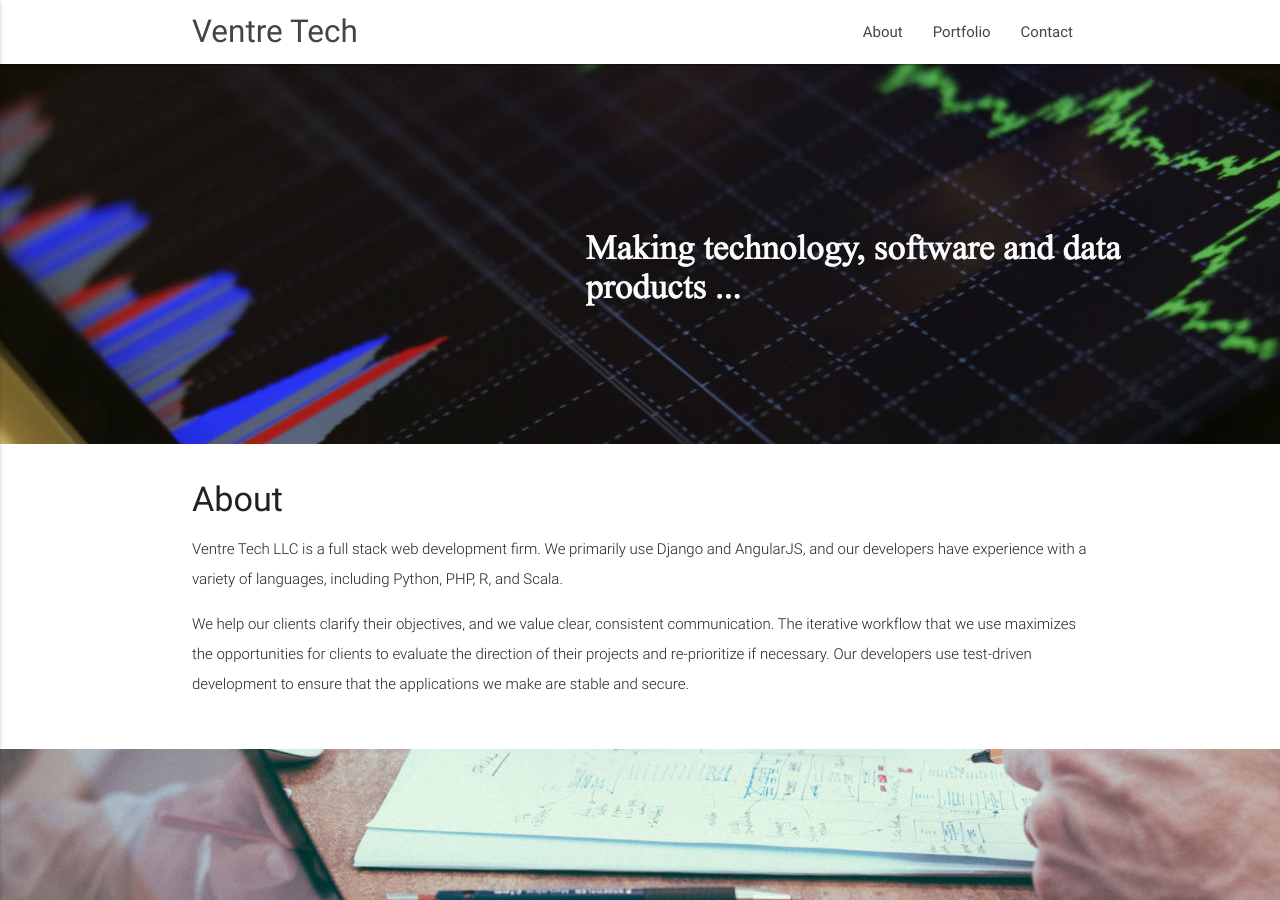
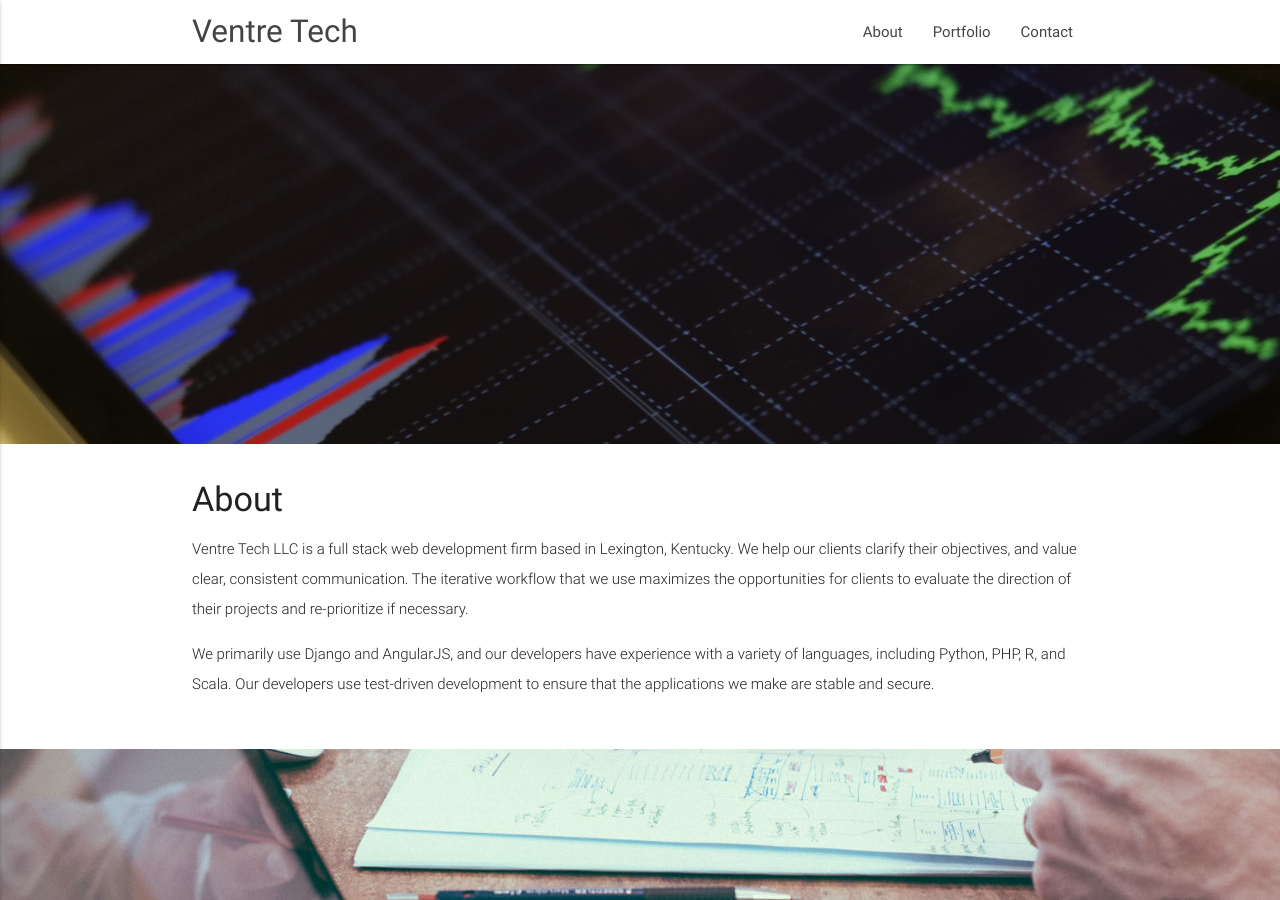
Before and after one commit to VentreTech/ventre_tech, a Jekyll site: the page built from index.html, in a window 1280 px wide and 900 px high. Built offline with Jekyll 4.4.1, drawn with Linux system fonts in a browser that asks for light colours; nearby versions of some CDN libraries; some of the changed text lies outside the part shown.

```diff
--- a/_includes/footer.html
+++ b/_includes/footer.html
@@ -1,13 +1,13 @@
 <footer class="page-footer grey lighten-2">
     <div class="container">
       <div class="row">
-        <div class="col l6 s12">
-          <h5>Company Bio</h5>
-          <p>We are a team of college students working on this project like it's our full time job. Any amount would help support and continue development on this project and is greatly appreciated.</p>
+        <!-- <div class="col l6 s12"> -->
+          <!-- <h5>Company Bio</h5>
+          <p>We are a team of college students working on this project like it's our full time job. Any amount would help support and continue development on this project and is greatly appreciated.</p> -->
 
 
-        </div>
-        <div class="col l3 s12">
+        <!-- </div> -->
+        <!-- <div class="col l3 s12"> -->
           <!-- <h5>Settings</h5>
           <ul>
             <li><a class="white-text" href="#!">Link 1</a></li>
@@ -15,21 +15,22 @@
             <li><a class="white-text" href="#!">Link 3</a></li>
             <li><a class="white-text" href="#!">Link 4</a></li>
           </ul> -->
-        </div>
-        <div class="col l3 s12">
-          <h5>Connect</h5>
-            <ul>
+        <!-- </div> -->
+        <div class="col s12">
+          Navigate:
+          <a href="#!"> Team</a> | <a href="#about"> About</a> | <a href="#portfolio">  Portfolio</a> | <a href="#contact"> Contact</a>
+            <!-- <ul>
               <li><a href="#!"> >> Team</a></li>
               <li><a href="#about"> >> About</a></li>
               <li><a href="#portfolio"> >> Portfolio</a></li>
               <li><a href="#contact"> >> Contact</a></li>
-            </ul>
+            </ul> -->
         </div>
       </div>
     </div>
     <div class="footer-copyright">
       <div class="container">
-      <a class="brown-text text-lighten-3" href="http://www.ventre.tech">Ventre Tech</a> 2016
+      <a class="brown-text text-lighten-3" href="http://www.ventre.tech">Ventre Tech</a> 2016  |  <a href="http://www.visitlex.com/" class="brown-text text-lighten-3">Lexington, Kentucky</a>
       </div>
     </div>
   </footer>
--- a/index.html
+++ b/index.html
@@ -6,16 +6,16 @@ layout: default
     <div class="section no-pad-bot">
       <div class="container">
         <br><br>
-        <!-- <h1 class="header center blue-text text-lighten-2">Parallax Template</h1> -->
+        <h1 class="header right blue-text text-lighten-2"></h1>
               <!-- <h5 class="header right col s12 blue-text text-lighten-2">Making technology, software and data products .... </h5> -->
-              <!-- <div class="row center"> -->
+              <div class="row center">
               <!-- <a href="http://materializecss.com/getting-started.html" id="download-button" class="btn-large waves-effect waves-light blue lighten-1">Get Started</a> -->
-              <!-- </div> -->
+              </div>
         <br><br>
 
       </div>
     </div>
-    <div class="parallax"><img src="background4.jpg" alt="Sports Science Data Visualization"></div>
+    <div class="parallax"><img src="background2.jpg" alt="Sports Science Data Visualization"></div>
   </div>
 
 
@@ -28,16 +28,12 @@ layout: default
           <h3><i class="mdi-content-send brown-text"></i></h3>
           <h4>About</h4>
           <p class="left-align light">
-              Ventre Tech LLC is a full stack web development firm.  We
-              primarily use Django and AngularJS, and our developers have
-              experience with a variety of languages, including Python, PHP,
-              R, and Scala.
+              Ventre Tech LLC is a full stack web development firm based in Lexington, Kentucky.  We help our clients clarify their objectives, and value clear, consistent communication. The iterative workflow that we use maximizes the opportunities for clients to evaluate the direction of their projects and re-prioritize if necessary.
           </p>
           <p class="left-align light">
-              We help our clients clarify their objectives, and we value clear,
-              consistent communication. The iterative workflow that we use
-              maximizes the opportunities for clients to evaluate the direction
-              of their projects and re-prioritize if necessary. Our developers
+              We primarily use Django and AngularJS, and our developers have
+              experience with a variety of languages, including Python, PHP,
+              R, and Scala. Our developers
               use test-driven development to ensure that the applications we
               make are stable and secure.
           </p>
@@ -134,7 +130,7 @@ layout: default
               <div class="row">
               <div class="col s8 offset-s2">
                   <p class="left-align light">
-                      <form method="POST" action="http://formspree.io/YOUREMAILHERE">
+                      <form method="POST" action="http://formspree.io/gary@ventre.tech">
 
                           <input type="email" name="email" placeholder="Your email">
 
```
Also changed, not shown: index 2.html (deleted, +0 -164 lines), background2.jpg.
